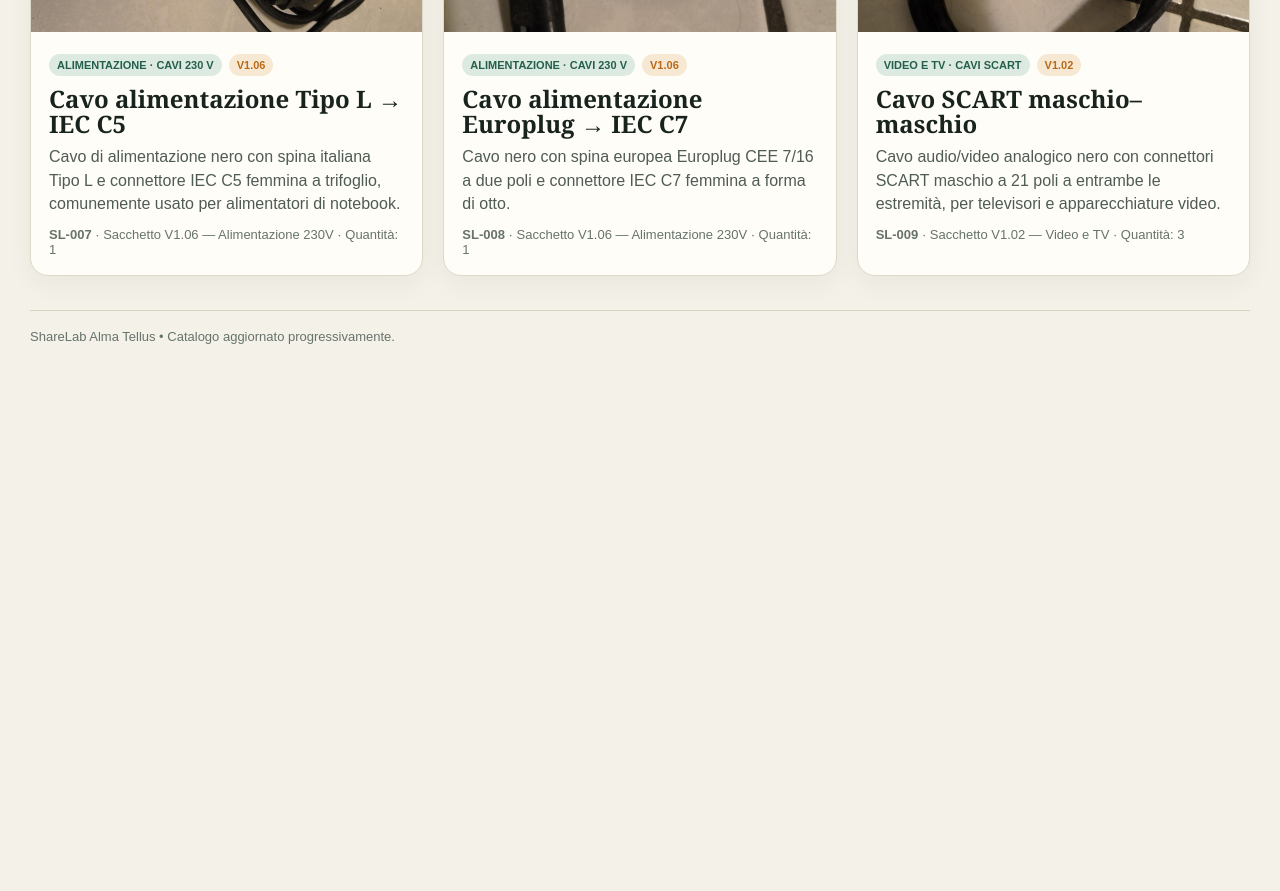
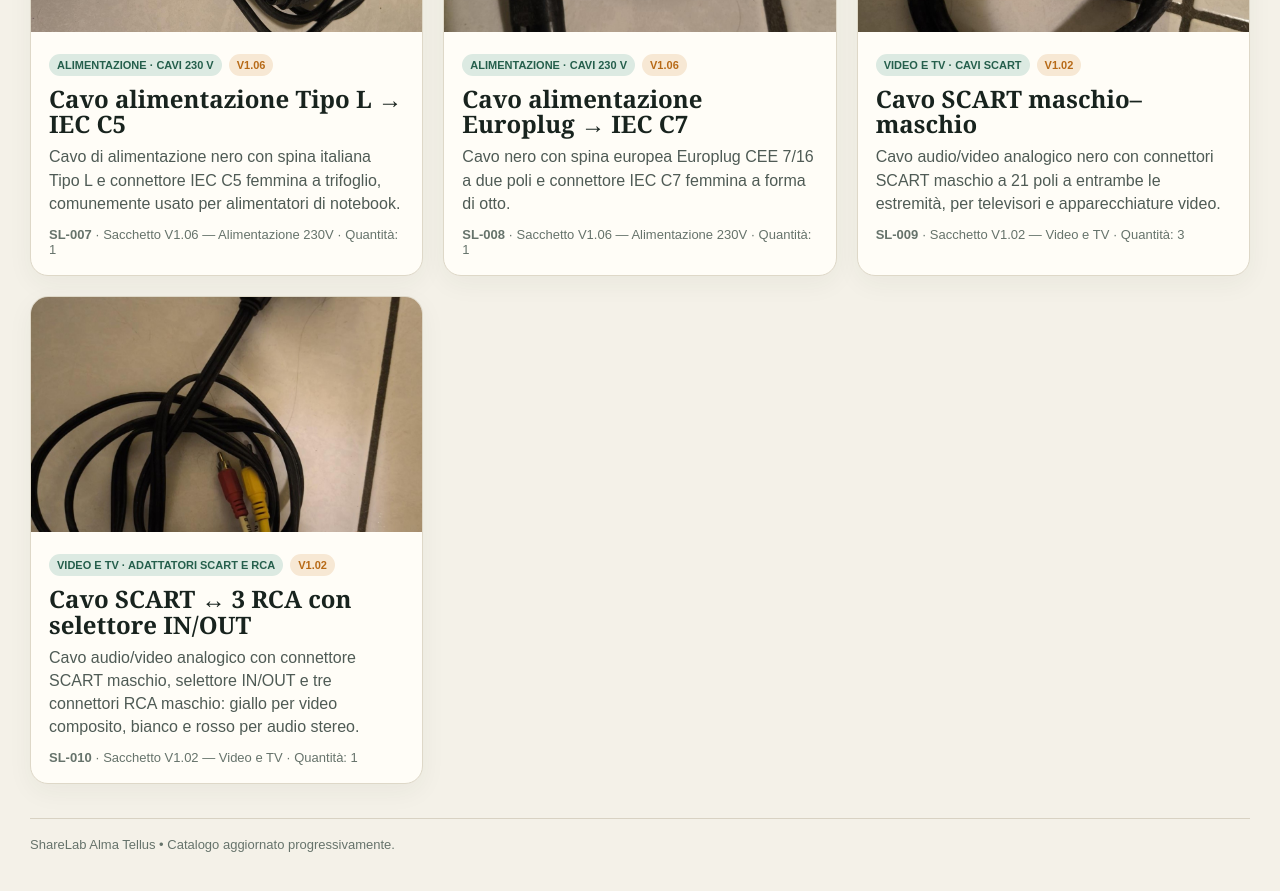
Before and after one commit to almatellus/almatellus.github.io, a Jekyll site: the page sharelab/index.html, which Jekyll copies as it is, in a window 1280 px wide and 900 px high, scrolled down 1722 px. Shown: the top 891 px of the window. Built offline with Jekyll 4.4.1, drawn with Linux system fonts in a browser that asks for light colours; before the commit the page ends 2114 px from its top, so only the background shows below that.

Commit message:
Add SL-010 SCART to RCA cable

```diff
--- a/sharelab/index.html
+++ b/sharelab/index.html
@@ -64,7 +64,8 @@ const ITEMS = [
   {code:'SL-006',name:'Cavo alimentazione Schuko → IEC C13',category:'Alimentazione',subcategory:'Cavi 230 V',description:'Cavo di alimentazione nero con spina Schuko maschio e connettore IEC C13 femmina, comunemente usato per PC e monitor.',bag:'V1.06',bagName:'Alimentazione 230V',quantity:1,image:'/assets/sharelab/SL-006.jpg'},
   {code:'SL-007',name:'Cavo alimentazione Tipo L → IEC C5',category:'Alimentazione',subcategory:'Cavi 230 V',description:'Cavo di alimentazione nero con spina italiana Tipo L e connettore IEC C5 femmina a trifoglio, comunemente usato per alimentatori di notebook.',bag:'V1.06',bagName:'Alimentazione 230V',quantity:1,image:'/assets/sharelab/SL-007.jpg'},
   {code:'SL-008',name:'Cavo alimentazione Europlug → IEC C7',category:'Alimentazione',subcategory:'Cavi 230 V',description:'Cavo nero con spina europea Europlug CEE 7/16 a due poli e connettore IEC C7 femmina a forma di otto.',bag:'V1.06',bagName:'Alimentazione 230V',quantity:1,image:'/assets/sharelab/SL-008.jpg'},
-  {code:'SL-009',name:'Cavo SCART maschio–maschio',category:'Video e TV',subcategory:'Cavi SCART',description:'Cavo audio/video analogico nero con connettori SCART maschio a 21 poli a entrambe le estremità, per televisori e apparecchiature video.',bag:'V1.02',bagName:'Video e TV',quantity:3,image:'/assets/sharelab/SL-009.jpg'}
+  {code:'SL-009',name:'Cavo SCART maschio–maschio',category:'Video e TV',subcategory:'Cavi SCART',description:'Cavo audio/video analogico nero con connettori SCART maschio a 21 poli a entrambe le estremità, per televisori e apparecchiature video.',bag:'V1.02',bagName:'Video e TV',quantity:3,image:'/assets/sharelab/SL-009.jpg'},
+  {code:'SL-010',name:'Cavo SCART ↔ 3 RCA con selettore IN/OUT',category:'Video e TV',subcategory:'Adattatori SCART e RCA',description:'Cavo audio/video analogico con connettore SCART maschio, selettore IN/OUT e tre connettori RCA maschio: giallo per video composito, bianco e rosso per audio stereo.',bag:'V1.02',bagName:'Video e TV',quantity:1,image:'/assets/sharelab/SL-010.jpg'}
 ];
 const $=s=>document.querySelector(s),q=$('#q'),cat=$('#cat'),bag=$('#bag'),grid=$('#grid'),count=$('#count'),empty=$('#empty'),light=$('#light'),big=$('#big');
 const esc=s=>String(s).replace(/[&<>"']/g,c=>({'&':'&amp;','<':'&lt;','>':'&gt;','"':'&quot;',"'":'&#39;'}[c]));
```
Also changed, not shown: assets/sharelab/SL-010.jpg (added).
